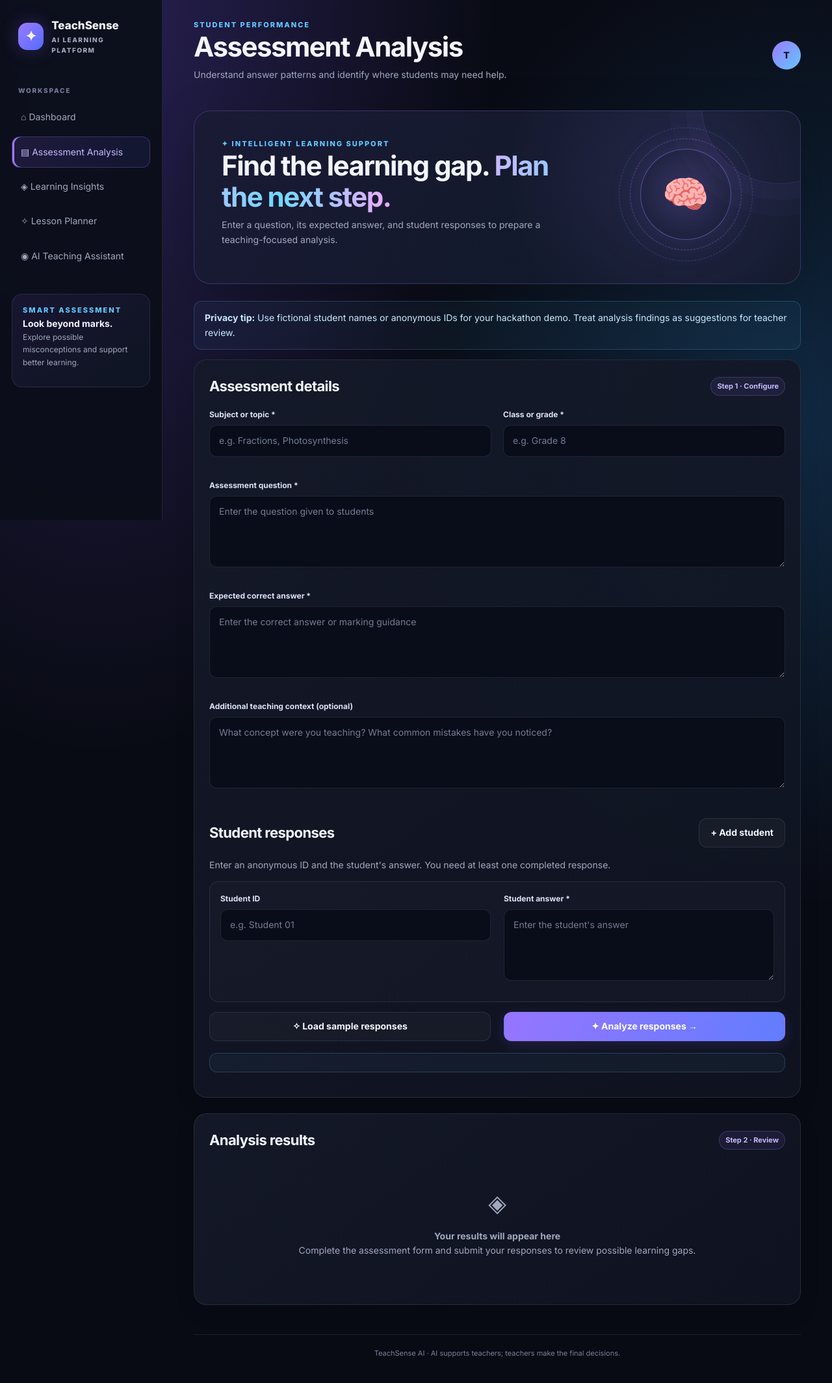
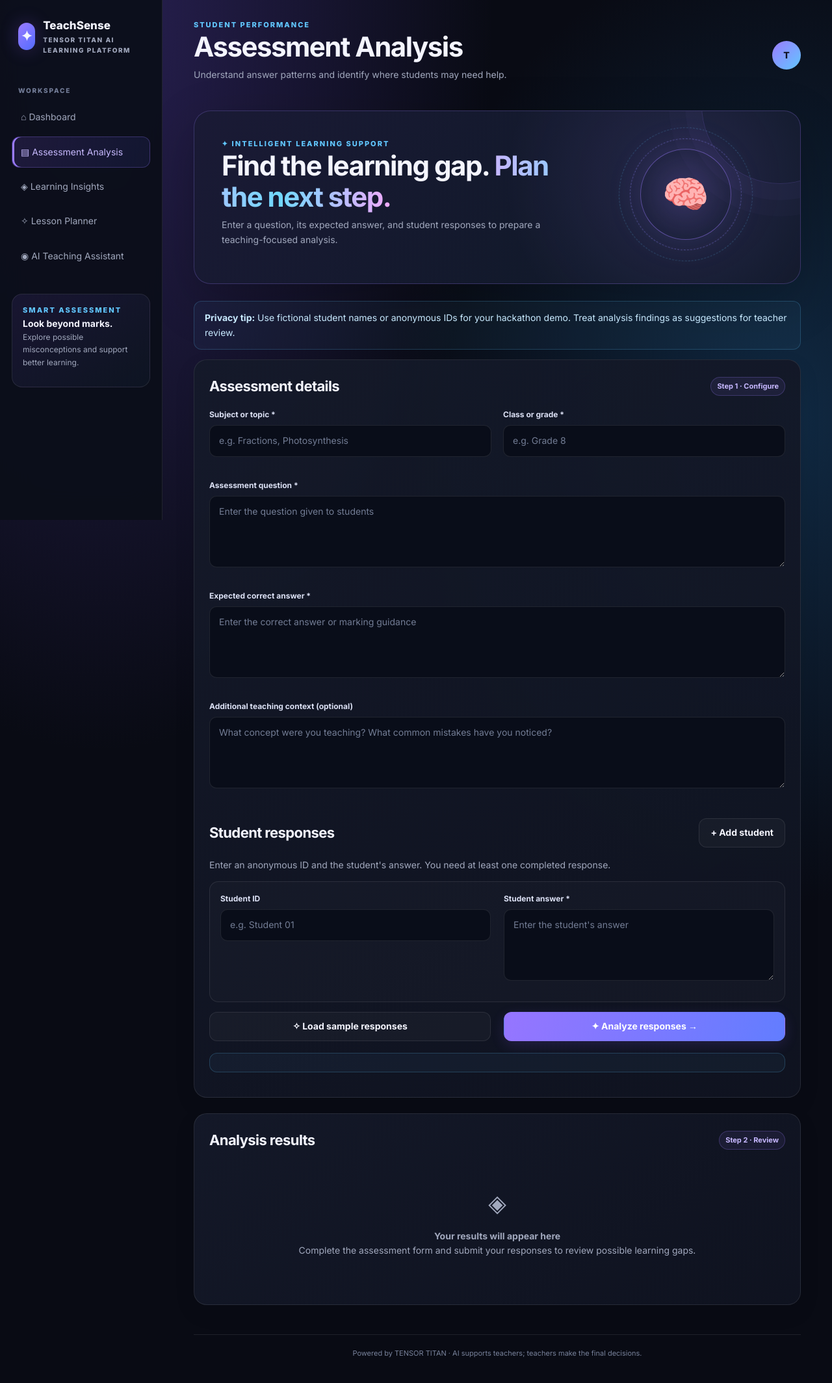
Before and after one commit to shreyashelar-stack/Teachsense-AI, a plain HTML site: page assessment.html in a window 1280 px wide. Shown: the whole page at 65% size. Drawn offline with Linux system fonts and the light colour scheme; no server answers.

Commit message:
Update assessment.html

```diff
--- a/assessment.html
+++ b/assessment.html
@@ -21,7 +21,7 @@
       <span class="brand-icon">✦</span>
       <span>
         TeachSense
-        <small>AI LEARNING PLATFORM</small>
+        <small>TENSOR TITAN AI LEARNING PLATFORM</small>
       </span>
     </a>
 
@@ -267,7 +267,7 @@
     </section>
 
     <footer class="footer">
-      TeachSense AI · AI supports teachers; teachers make the final decisions.
+     Powered by TENSOR TITAN · AI supports teachers; teachers make the final decisions.
     </footer>
 
   </main>
```
